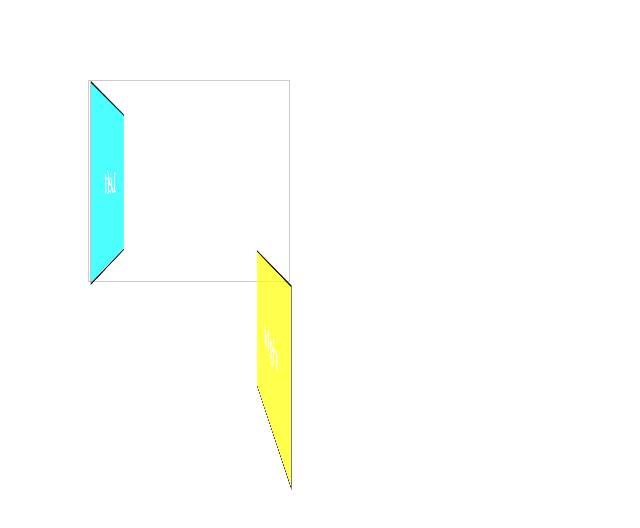
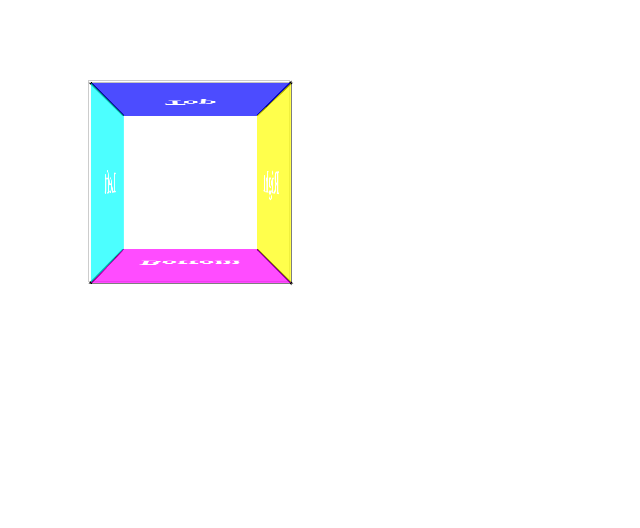
Before and after one commit to fancn21th/0_121_Cube, a plain HTML site: page index.html in a window 1280 px wide. Shown: the whole page, without its empty margins (0-640 px from the left). Drawn offline with Linux system fonts and the light colour scheme.

Commit message:
add: top and bottom faces

```diff
--- a/index.html
+++ b/index.html
@@ -27,6 +27,7 @@
         width: 200px;
         height: 200px;
         border: 2px solid black;
+        position: absolute;
       }
       .face {
         line-height: 200px;
@@ -42,6 +43,12 @@
       .right {
         background: hsla(60, 100%, 50%, 0.7);
       }
+      .top {
+        background: hsla(240, 100%, 50%, 0.7);
+      }
+      .bottom {
+        background: hsla(300, 100%, 50%, 0.7);
+      }
       /* transform */
       .left {
         transform: rotateY(-90deg) translateZ(100px);
@@ -49,13 +56,21 @@
       .right {
         transform: rotateY(90deg) translateZ(100px);
       }
+      .top {
+        transform: rotateX(90deg) translateZ(100px);
+      }
+      .bottom {
+        transform: rotateX(-90deg) translateZ(100px);
+      }
     </style>
   </head>
   <body>
     <div class="container">
       <div class="cube">
+        <div class="face top">Top</div>
+        <div class="face bottom">Bottom</div>
         <div class="face left">Left</div>
-        <div class="face right">right</div>
+        <div class="face right">Right</div>
       </div>
     </div>
   </body>
```
